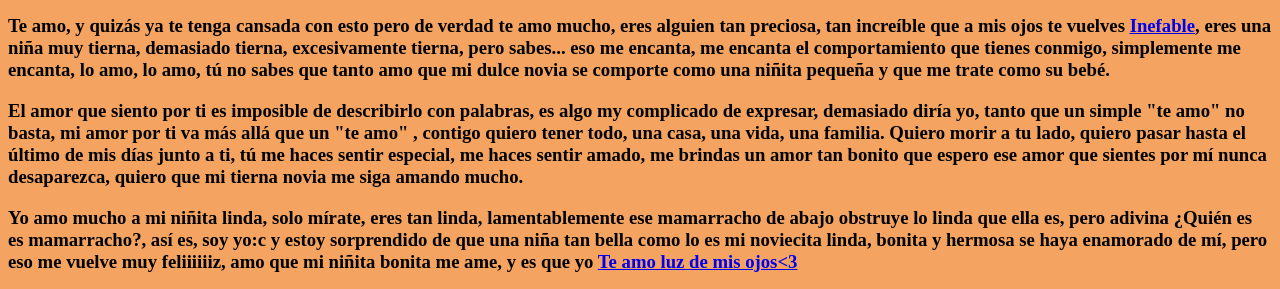
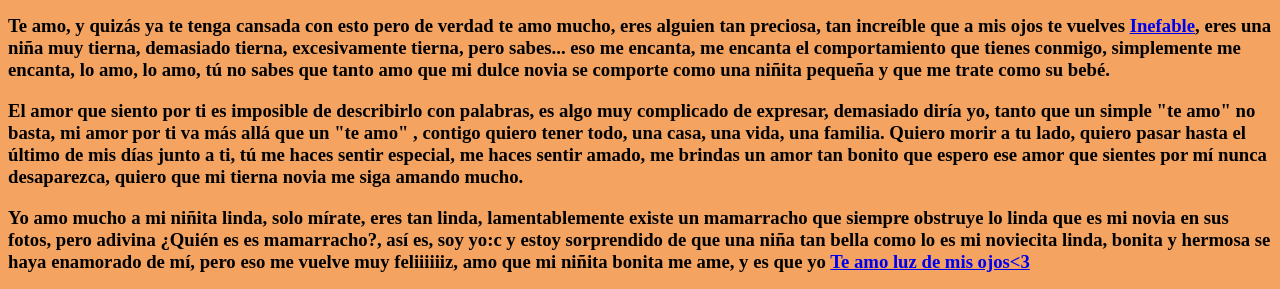
Before and after one commit to JosueJoestar/Primer-aniversario, a plain HTML site: page index.html in a window 1280 px wide. Shown: the part 1250-1539 px from the top of the page. Drawn offline with Linux system fonts and the light colour scheme; a script that the page names is missing.

Commit message:
Update index.html

```diff
--- a/index.html
+++ b/index.html
@@ -64,14 +64,14 @@
             <h3>Te amo, y quizás ya te tenga cansada con esto pero de verdad te amo mucho, eres alguien tan preciosa, tan increíble que a mis ojos te vuelves <a href="https://www.google.com/search?q=inefable&oq=inefable&aqs=chrome..69i57j0i433i512j0i512l8.4565j1j7&sourceid=chrome&ie=UTF-8" target="_blank">Inefable</a></url>, eres una niña muy tierna,
                 demasiado tierna, excesivamente tierna, pero sabes... eso me encanta, me encanta
             el comportamiento que tienes conmigo, simplemente me encanta, lo amo, lo amo, tú no sabes que tanto amo que mi dulce novia se comporte como una niñita pequeña y que me trate como su bebé.</h3>
-            <h3>El amor que siento por ti es imposible de describirlo con palabras, es algo my complicado de expresar, demasiado diría yo, tanto que un simple "te amo" no basta, mi amor por ti va más allá que un "te amo"
+            <h3>El amor que siento por ti es imposible de describirlo con palabras, es algo muy complicado de expresar, demasiado diría yo, tanto que un simple "te amo" no basta, mi amor por ti va más allá que un "te amo"
                 , contigo quiero tener todo, una casa, una vida, una familia. Quiero morir a tu lado, quiero pasar hasta el último de mis días junto a ti, tú me haces sentir especial, me haces sentir amado, me brindas un amor tan bonito que espero ese amor que sientes por mí nunca desaparezca, quiero que mi tierna novia me siga amando mucho.
 
 
 
             <p>
                 <h3>
-                    Yo amo mucho a mi niñita linda, solo mírate, eres tan linda, lamentablemente ese mamarracho de abajo obstruye lo linda que ella es, pero adivina ¿Quién es es mamarracho?,
+                    Yo amo mucho a mi niñita linda, solo mírate, eres tan linda, lamentablemente existe un mamarracho que siempre obstruye lo linda que es mi novia en sus fotos, pero adivina ¿Quién es es mamarracho?,
                     así es, soy yo:c y estoy sorprendido de que una niña tan bella como lo es mi noviecita linda, bonita y hermosa se haya enamorado de mí, pero eso me vuelve muy feliiiiiiz, amo que mi niñita bonita me ame,
                     y es que yo <a href="https://i.pinimg.com/originals/f4/4f/ba/f44fbab0446b3b09ce47e4c251890465.jpg">Te amo luz de mis ojos<3</a>
                 </h3>
```
